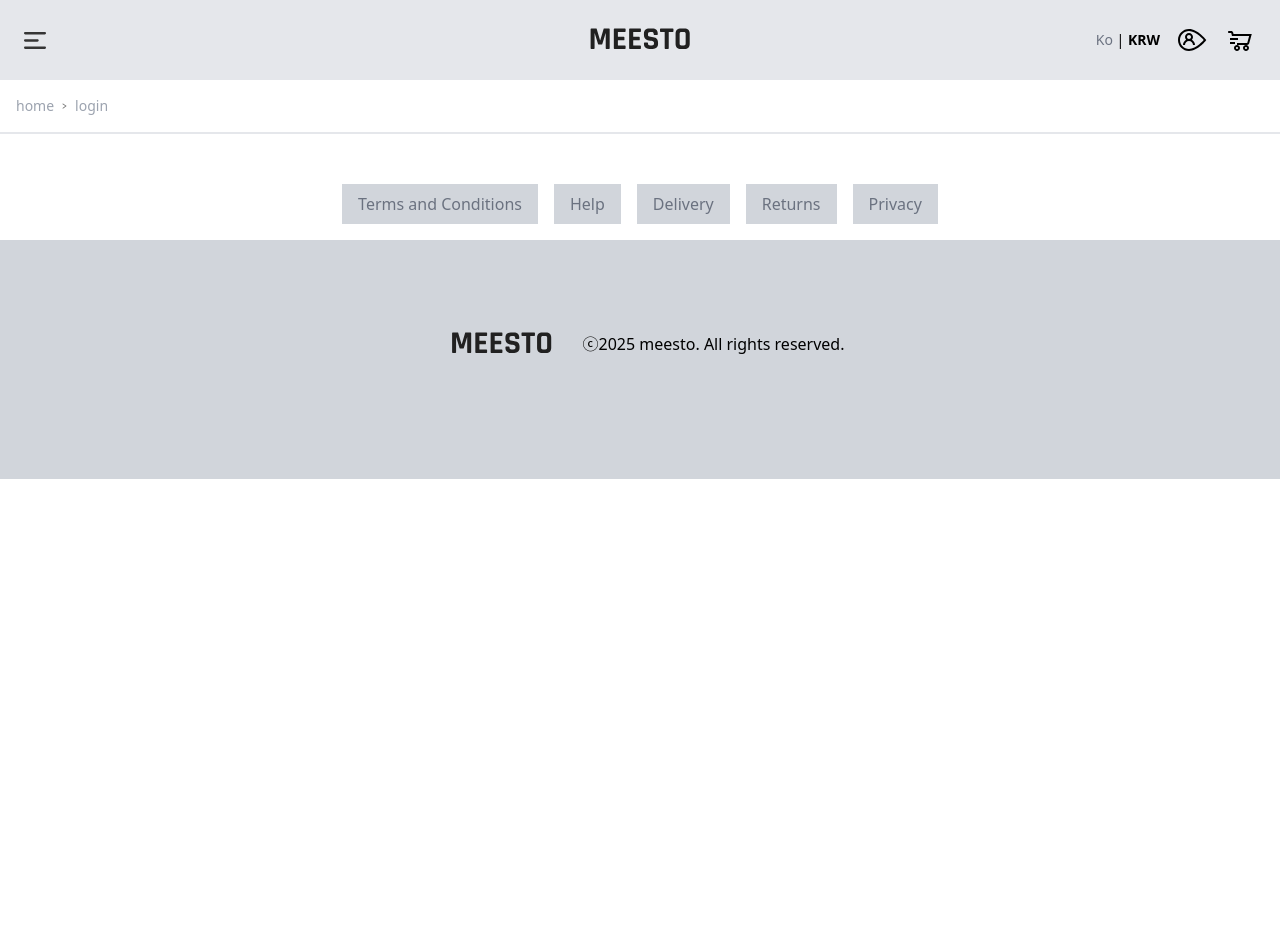
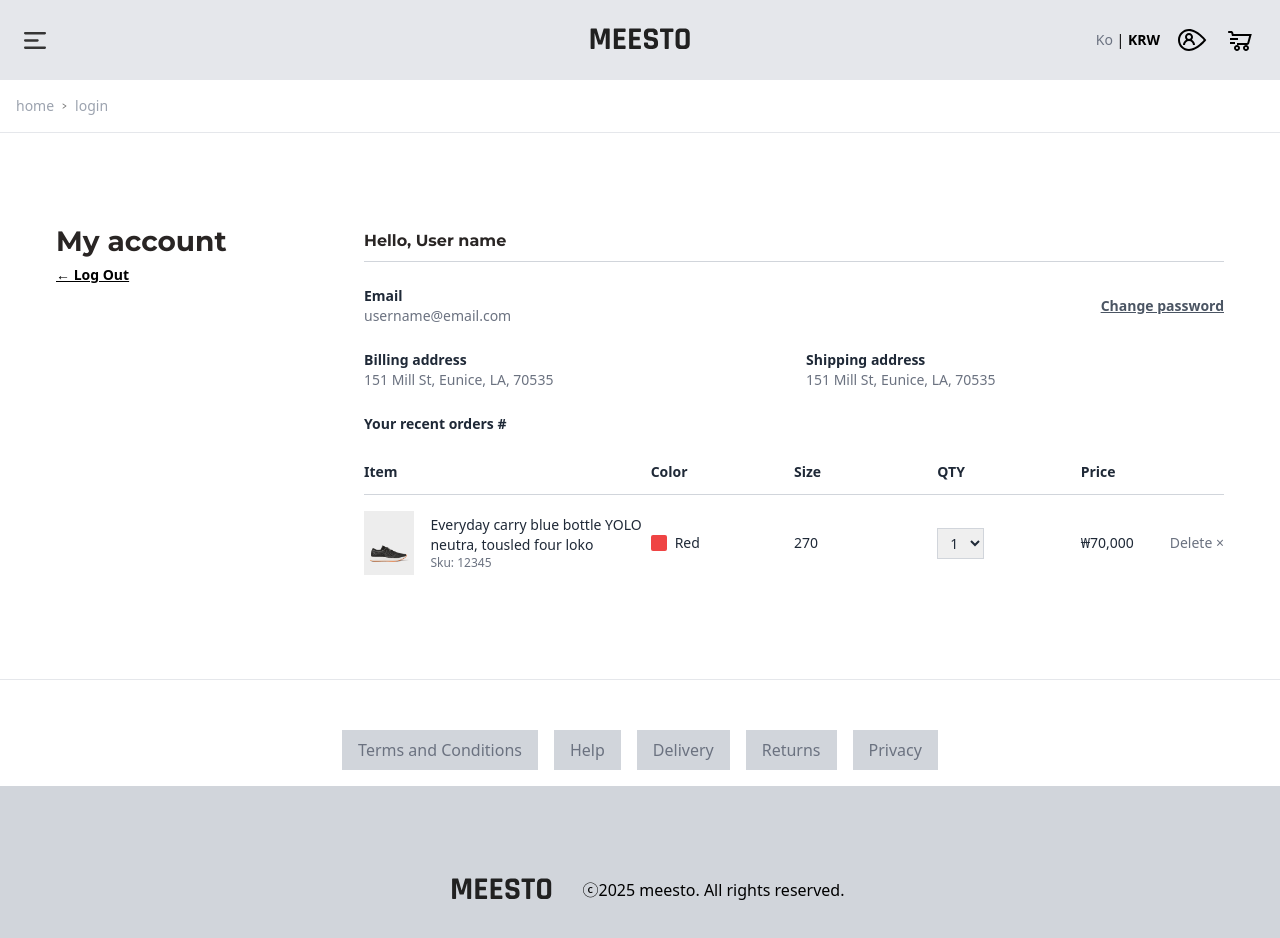
Before and after one commit to SuperCoding-PJ2/SuperCommerce, a React (Create React App) app: page /myaccount in a window 1280 px wide. Shown: the top 938 px of the page. Before the commit the page ends 800 px from the top, so only its background shows below. Built offline with nearby package versions, Linux system fonts and the light colour scheme.

Commit message:
MyAccount 페이지 작업 완료

```diff
--- a/src/App.js
+++ b/src/App.js
@@ -9,6 +9,7 @@ import Login from './components/common/Login';
 import SignUp from './components/common/SignUp';
 import ShoppingCart from './components/sub/ShoppingCart';
 import Detail from './components/sub/Detail';
+import MyAccount from "./components/sub/MyAccount";
 
 function App() {
   return (
@@ -23,6 +24,7 @@ function App() {
         <Route path='/signup' element={<SignUp />} />
         <Route path='/shoppingcart' element={<ShoppingCart />} />
         <Route path='/detail' element={<Detail />} />
+        <Route path='/myaccount' element={<MyAccount />} />
       </Routes>
 
       <Footer/>
--- /dev/null
+++ b/src/components/sub/MyAccount.jsx
@@ -0,0 +1,88 @@
+import React from 'react';
+import Layout from '../common/Layout';
+
+const MyAccount = () => {
+    return (
+        <Layout>
+            <div className="max-w-7xl mx-auto px-4 md:px-8 py-16 text-sm text-gray-800">
+                <div className="flex justify-between gap-12 items-start">
+                    {/* Title + Logout (Left) */}
+                    <div className="w-[260px]">
+                        <h1 className="text-stone-800 font-bold text-[28px] font-[Montserrat] leading-[40px] mb-1">My account</h1>
+                        <button className="text-sm font-semibold text-black underline">← Log Out</button>
+                    </div>
+
+                    {/* Info Section (Right) */}
+                    <div className="flex-1">
+                        <p className='text-stone-800 text-[16px] leading-[40px] font-bold font-[Montserrat]'>Hello, User name</p>
+                        <hr className='border-gray-300' />
+
+                        <div className="pt-6 space-y-6">
+                            {/* User Info */}
+                            <div className="flex justify-between flex-wrap items-center">
+                                <div>
+                                    <p className="font-bold">Email</p>
+                                    <p className="text-gray-500">username@email.com</p>
+                                </div>
+                                <button className="text-sm underline font-semibold text-gray-600">Change password</button>
+                            </div>
+
+                            {/* Address */}
+                            <div className="grid grid-cols-1 sm:grid-cols-2 gap-6">
+                                <div>
+                                    <p className="font-bold">Billing address</p>
+                                    <p className="text-gray-500">151 Mill St, Eunice, LA, 70535</p>
+                                </div>
+                                <div>
+                                    <p className="font-bold">Shipping address</p>
+                                    <p className="text-gray-500">151 Mill St, Eunice, LA, 70535</p>
+                                </div>
+                            </div>
+
+                            {/* Orders */}
+                            <div className="mt-10">
+                                <p className="font-bold mb-4">Your recent orders #</p>
+
+                                {/* Table Header */}
+                                <div className="grid grid-cols-6 border-b border-gray-300 py-3 font-semibold">
+                                    <div className="col-span-2">Item</div>
+                                    <div>Color</div>
+                                    <div>Size</div>
+                                    <div>QTY</div>
+                                    <div>Price</div>
+                                </div>
+
+                                {/* Order Item */}
+                                <div className="grid grid-cols-6 py-4 items-center">
+                                    <div className="col-span-2 flex items-center gap-4">
+                                        <img src="/img/shose1.png" alt="Product" className="w-16 h-16 object-cover bg-gray-100" />
+                                        <div>
+                                            <p className="font-medium">Everyday carry blue bottle YOLO neutra, tousled four loko</p>
+                                            <p className="text-xs text-gray-500">Sku: 12345</p>
+                                        </div>
+                                    </div>
+                                    <div className="flex items-center gap-2">
+                                        <div className="w-4 h-4 bg-red-500 rounded-sm" />
+                                        <span>Red</span>
+                                    </div>
+                                    <div>270</div>
+                                    <div>
+                                        <select className="border border-gray-300 px-2 py-1">
+                                            <option>1</option>
+                                        </select>
+                                    </div>
+                                    <div className="flex justify-between items-center">
+                                        <span>₩70,000</span>
+                                        <button className="ml-4 text-sm text-gray-500">Delete ×</button>
+                                    </div>
+                                </div>
+                            </div>
+                        </div>
+                    </div>
+                </div>
+            </div>
+        </Layout>
+    );
+};
+
+export default MyAccount;
```
Also changed, not shown: src/components/sub/Detail.jsx (renamed from src/components/sub/detail.jsx).
